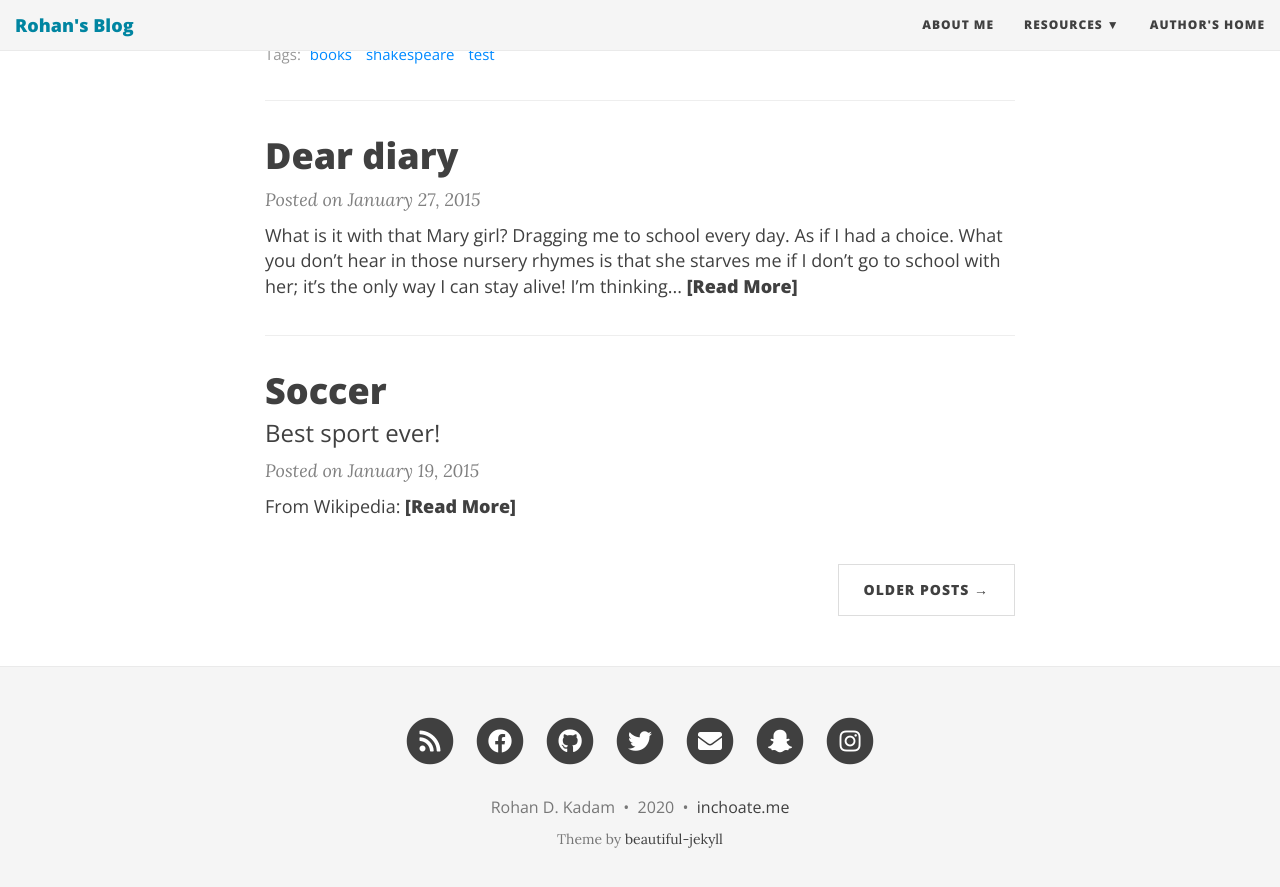
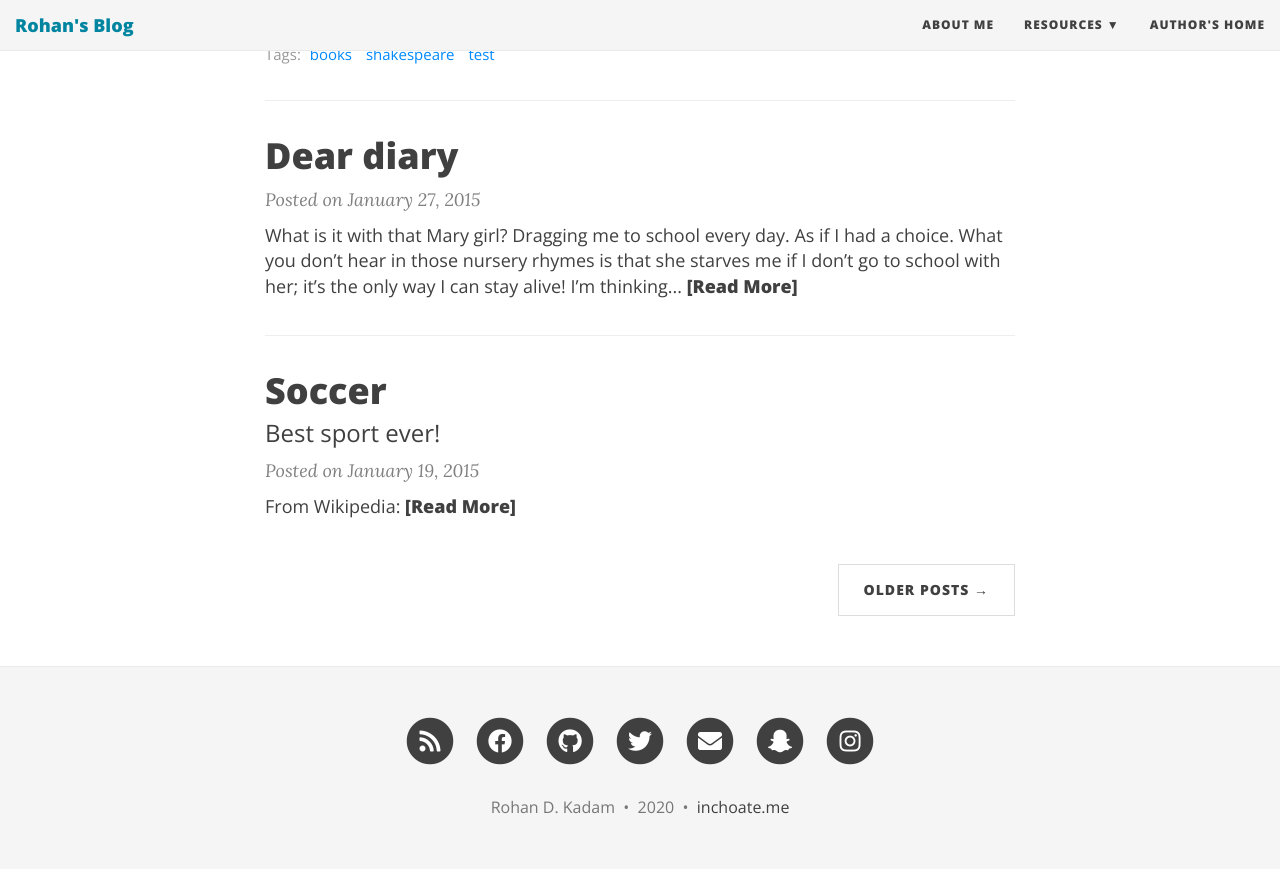
Before and after one commit to iamrdk21/Website1, a Jekyll site: the page built from index.html, in a window 1280 px wide and 900 px high, scrolled down 1134 px. Shown: the top 887 px of the window. Built offline with Jekyll 4.4.1, drawn with Linux system fonts in a browser that asks for light colours; nearby versions of some CDN libraries; the list of posts is cut into pages by our own code.

Commit message:
Update footer.html

```diff
--- a/_includes/footer.html
+++ b/_includes/footer.html
@@ -22,11 +22,6 @@
         {% endif %}
       {% endif%}
       </p>
-      <!-- Please don't remove this, keep my open source work credited :) -->
-      <p class="theme-by text-muted">
-        Theme by
-        <a href="https://deanattali.com/beautiful-jekyll/">beautiful-jekyll</a>
-      </p>
       </div>
     </div>
   </div>
```
